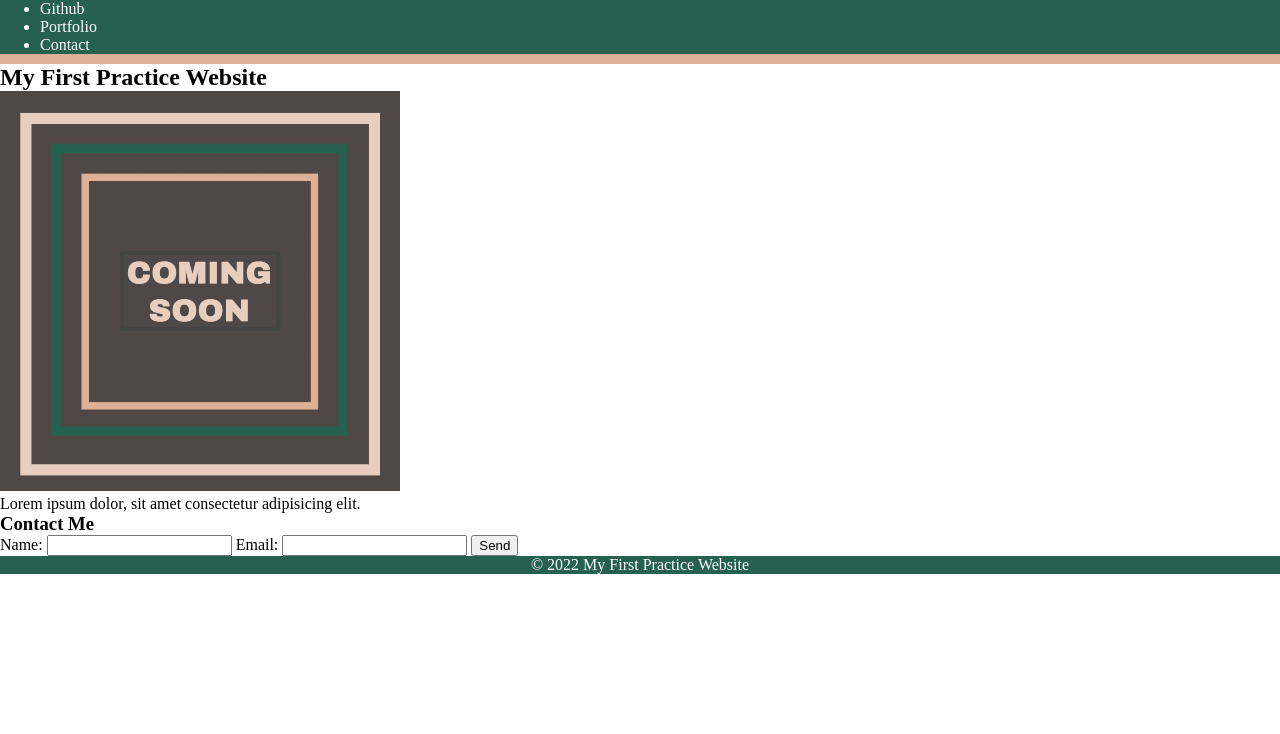
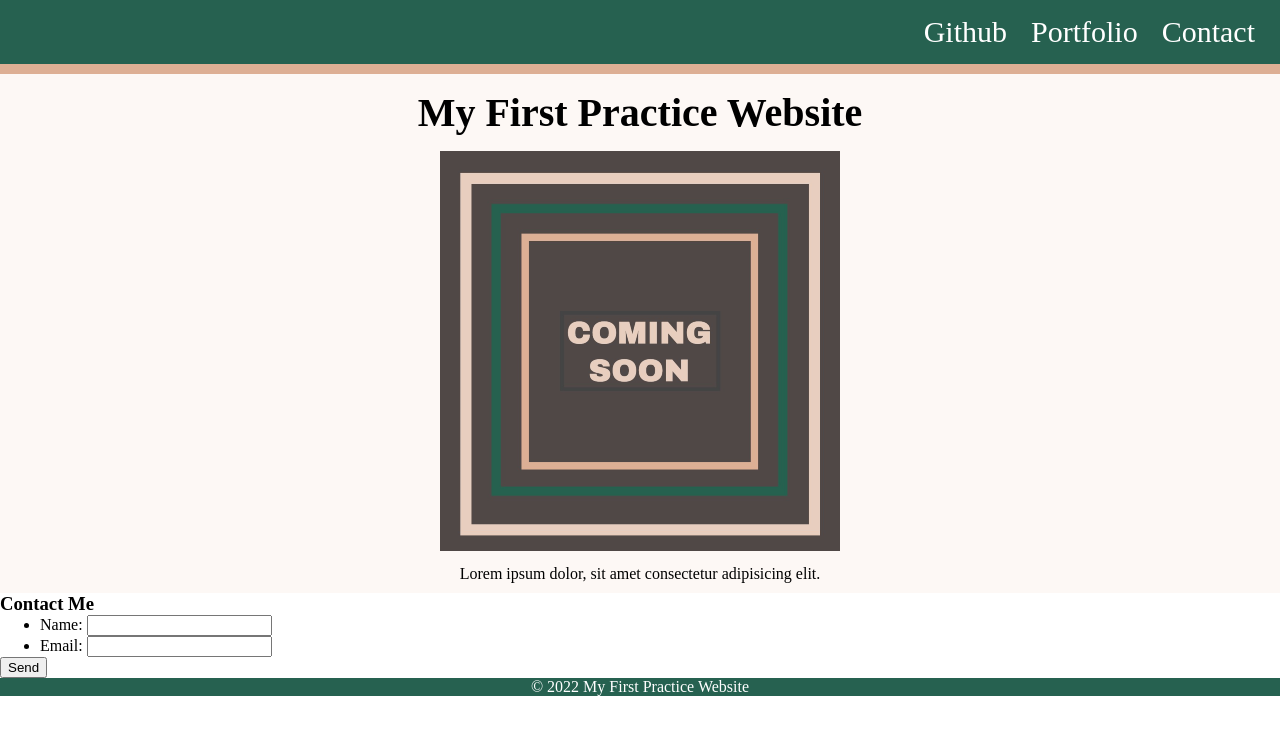
Before and after one commit to bralvis2/My-First-Landing-Page, a plain HTML site: page index.html in a window 1280 px wide. Drawn offline with Linux system fonts and the light colour scheme.

Commit message:
finished nav bar

```diff
--- a/assets/css/style.css
+++ b/assets/css/style.css
@@ -7,8 +7,34 @@ header {
     border-bottom: 10px solid #DDAF94;
 }
 
+h1 {
+    font-size: 40px;
+    padding: 15px;
+}
+
 footer {
     background-color: #266150;
     color: white;
     text-align: center;
 }
+
+.nav-links {
+    text-align: right;
+    padding: 15px;
+}
+.links {
+    display: inline;
+    text-decoration: none;
+    color: white;
+    padding: 10px;
+    font-size: 30px;
+}
+
+.main {
+    text-align: center;
+    background-color: #FDF8F5;
+}
+
+#caption {
+    padding: 10px;
+}
--- a/index.html
+++ b/index.html
@@ -11,29 +11,37 @@
 <body>
     <header>
         <nav>
-            <ul>
-                <li>Github</li>
-                <li>Portfolio</li>
-                <li>Contact</li>
+            <ul class="nav-links">
+                <li class="links">Github</li>
+                <li class="links">Portfolio</li>
+                <li class="links">Contact</li>
             </ul>
         </nav>
     </header>
 
-    <section>
+    <section class="main">
         <h1>My First Practice Website</h1>
         <img src="./assets/images/image-1.png" alt="coming soon text">
-        <p>Lorem ipsum dolor, sit amet consectetur adipisicing elit.</p>
+        <p id="caption">Lorem ipsum dolor, sit amet consectetur adipisicing elit.</p>
     </section>
 
-    <section>
-        <form>
+    <section class="contact-div">
+        <div class="contact-container">
             <h3>Contact Me</h3>
-            <label>Name:</label>
-            <input></input>
-            <label>Email:</label>
-            <input></input>
-            <button> Send </button>
-        </form>
+            <form>
+                <ul>
+                    <li>
+                        <label for="name">Name:</label>
+                        <input type="text" id="name" name="user-name">
+                    </li>
+                    <li>
+                        <label for="email" >Email:</label>
+                        <input type="email" id="email" name="user-email">
+                    </li>
+                </ul>
+                <button> Send </button>
+            </form>
+        </div>
     </section>
 
     <footer>
```
